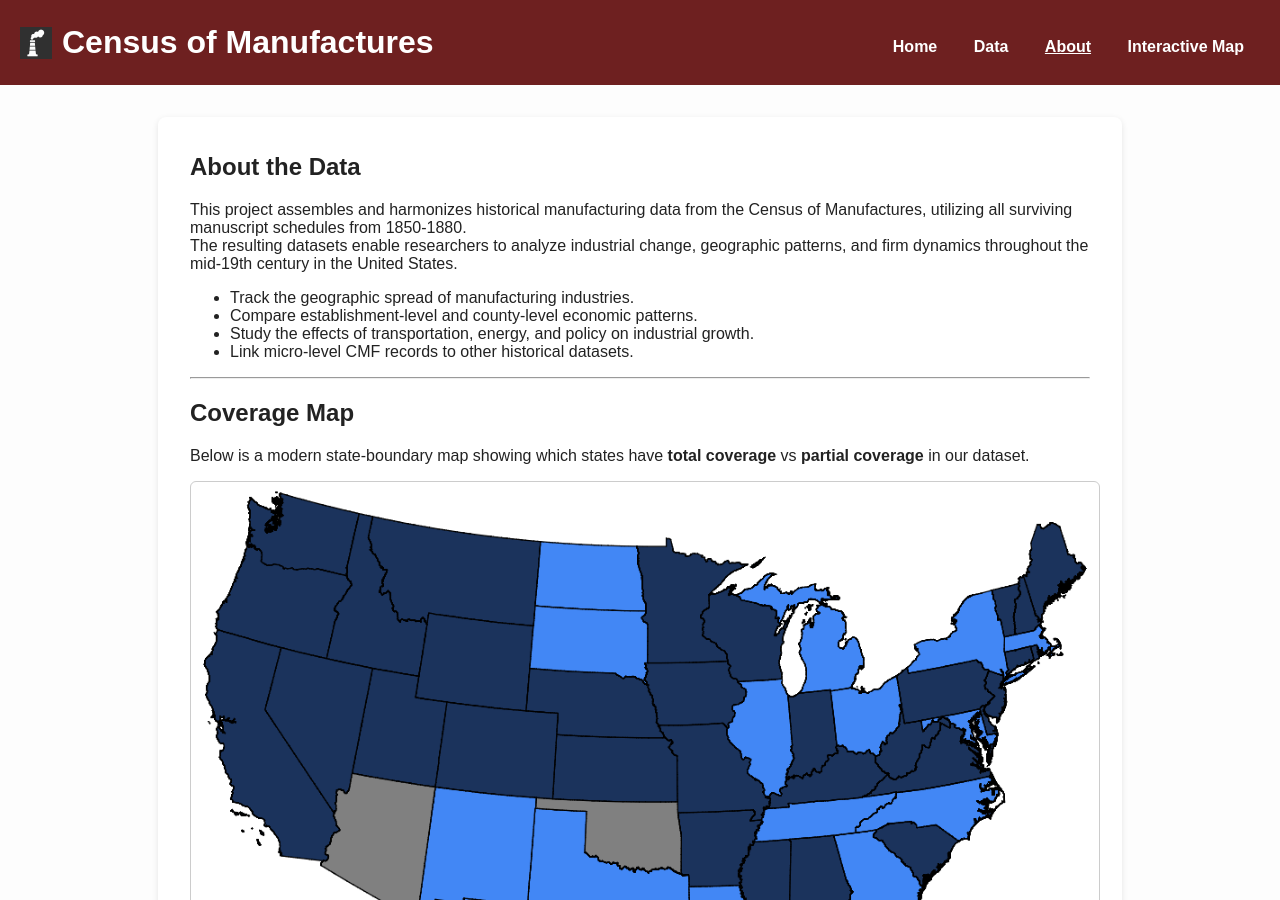
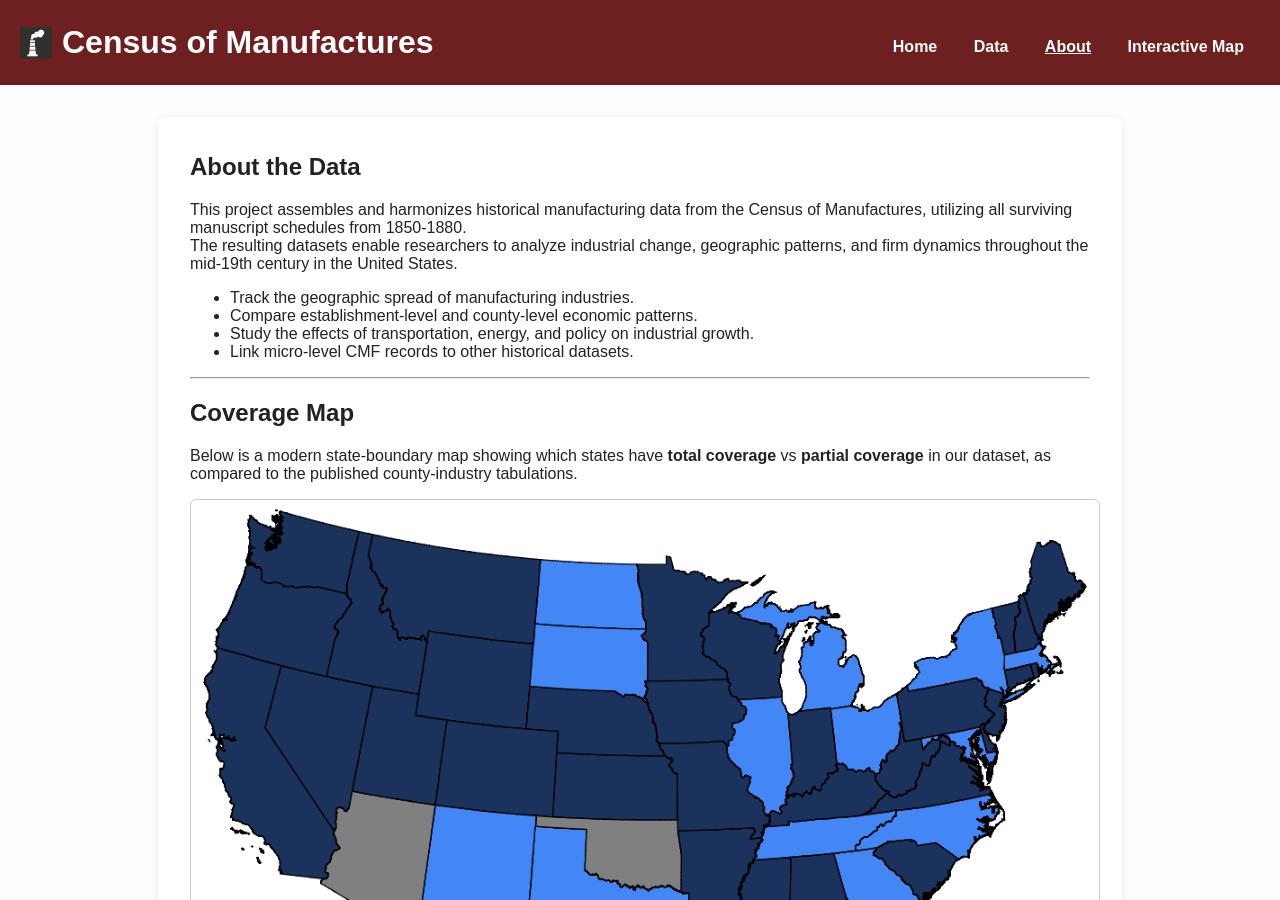
Before and after one commit to allen-otterstrom/CMF_data, a Jekyll site: the page built from about.md, in a window 1280 px wide and 900 px high. Built offline with Jekyll 4.4.1, drawn with Linux system fonts in a browser that asks for light colours.

Commit message:
Update about.md

```diff
--- a/about.md
+++ b/about.md
@@ -17,7 +17,7 @@ The resulting datasets enable researchers to analyze industrial change, geograph
 
 ## Coverage Map
 
-Below is a modern state-boundary map showing which states have **total coverage** vs **partial coverage** in our dataset.
+Below is a modern state-boundary map showing which states have **total coverage** vs **partial coverage** in our dataset, as compared to the published county-industry tabulations.
 
 ![Coverage Map](/assets/images/simple_coverage_map.png)
 
```
